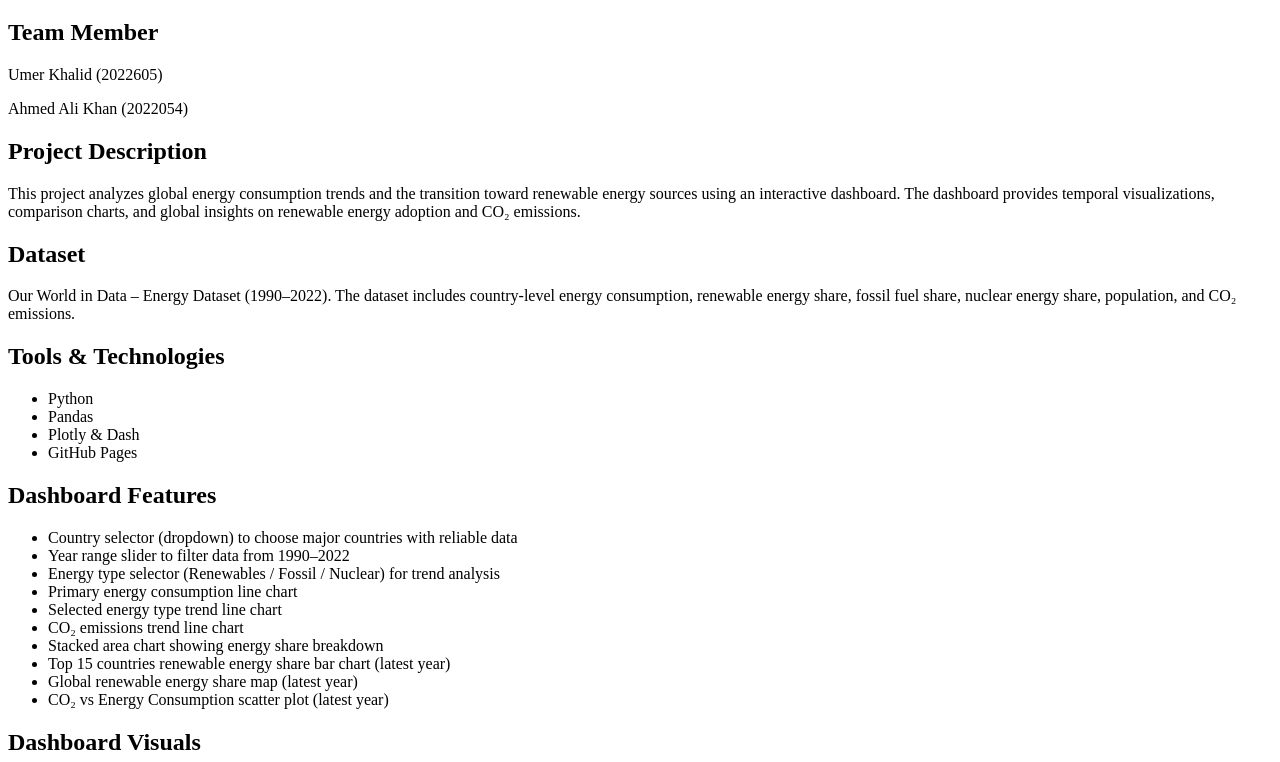
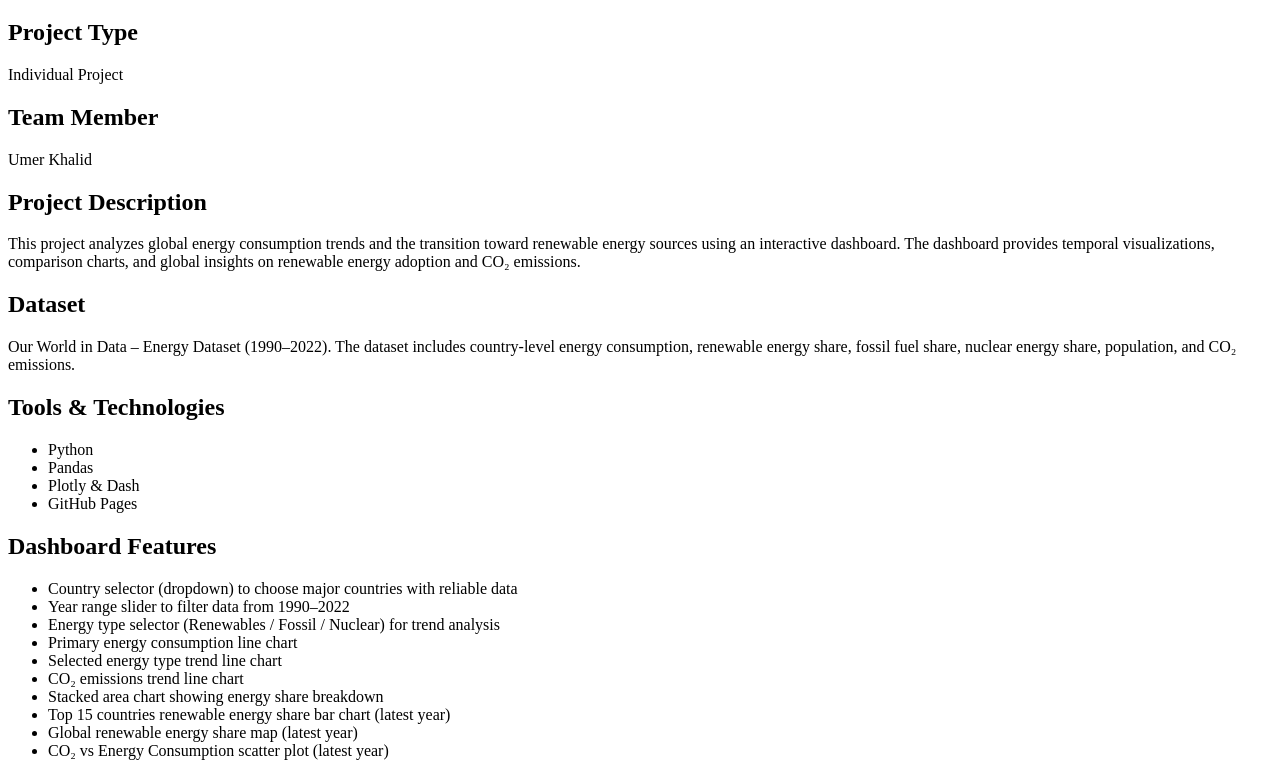
Before and after one commit to umerkhaliid/energy-dashboard, a plain HTML site: page index .html in a window 1280 px wide. Shown: the part 61-823 px from the top of the page. Drawn offline with Linux system fonts and the light colour scheme.

Commit message:
Update index .html

```diff
--- a/index .html
+++ b/index .html
@@ -7,9 +7,11 @@
 
 <h1>Global Energy Consumption & Renewable Energy Dashboard</h1>
 
+<h2>Project Type</h2>
+<p>Individual Project</p>
+
 <h2>Team Member</h2>
-<p>Umer Khalid (2022605)</p>
-<p>Ahmed Ali Khan (2022054)</p>
+<p>Umer Khalid</p>
 
 <h2>Project Description</h2>
 <p>
```
